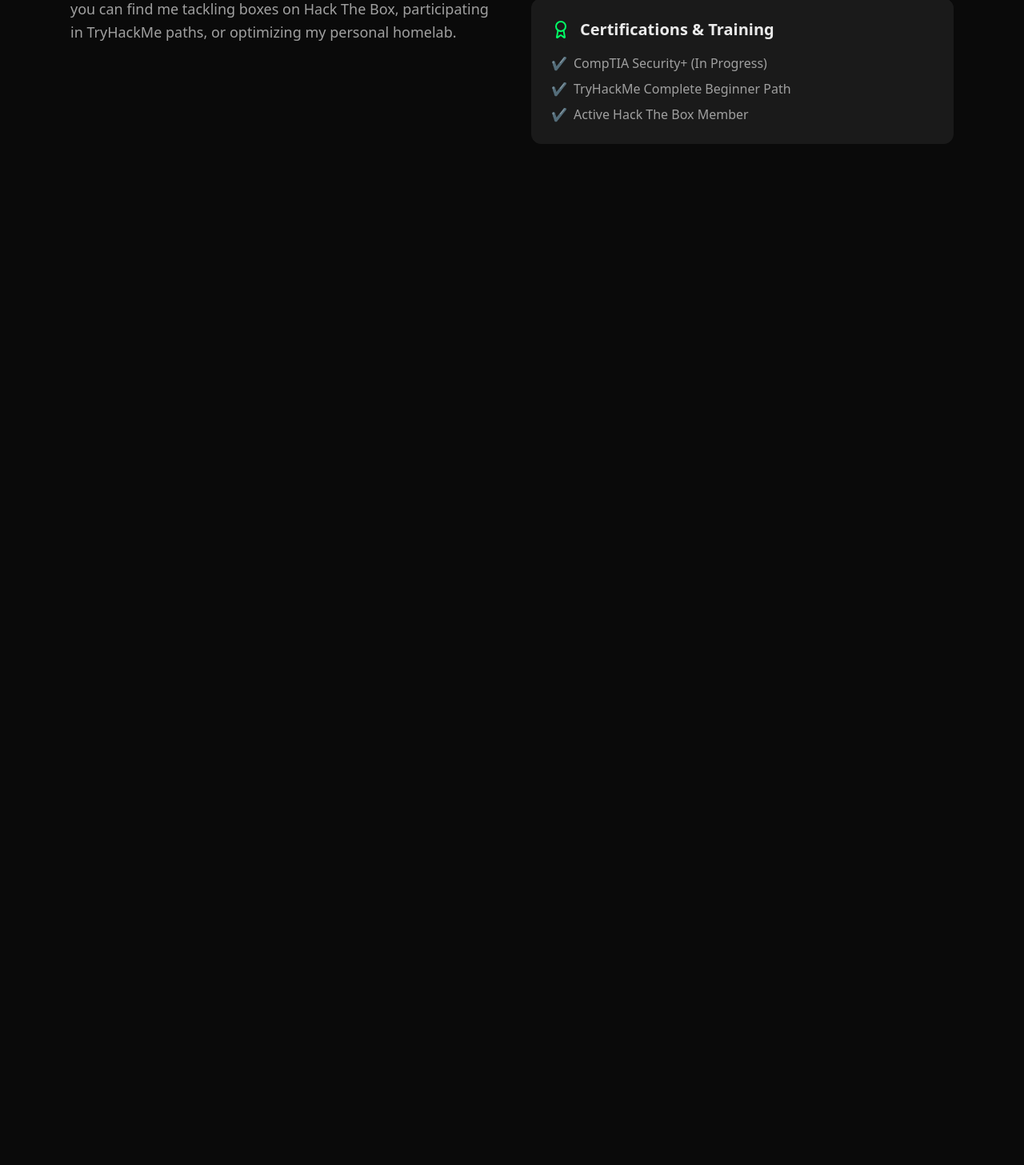
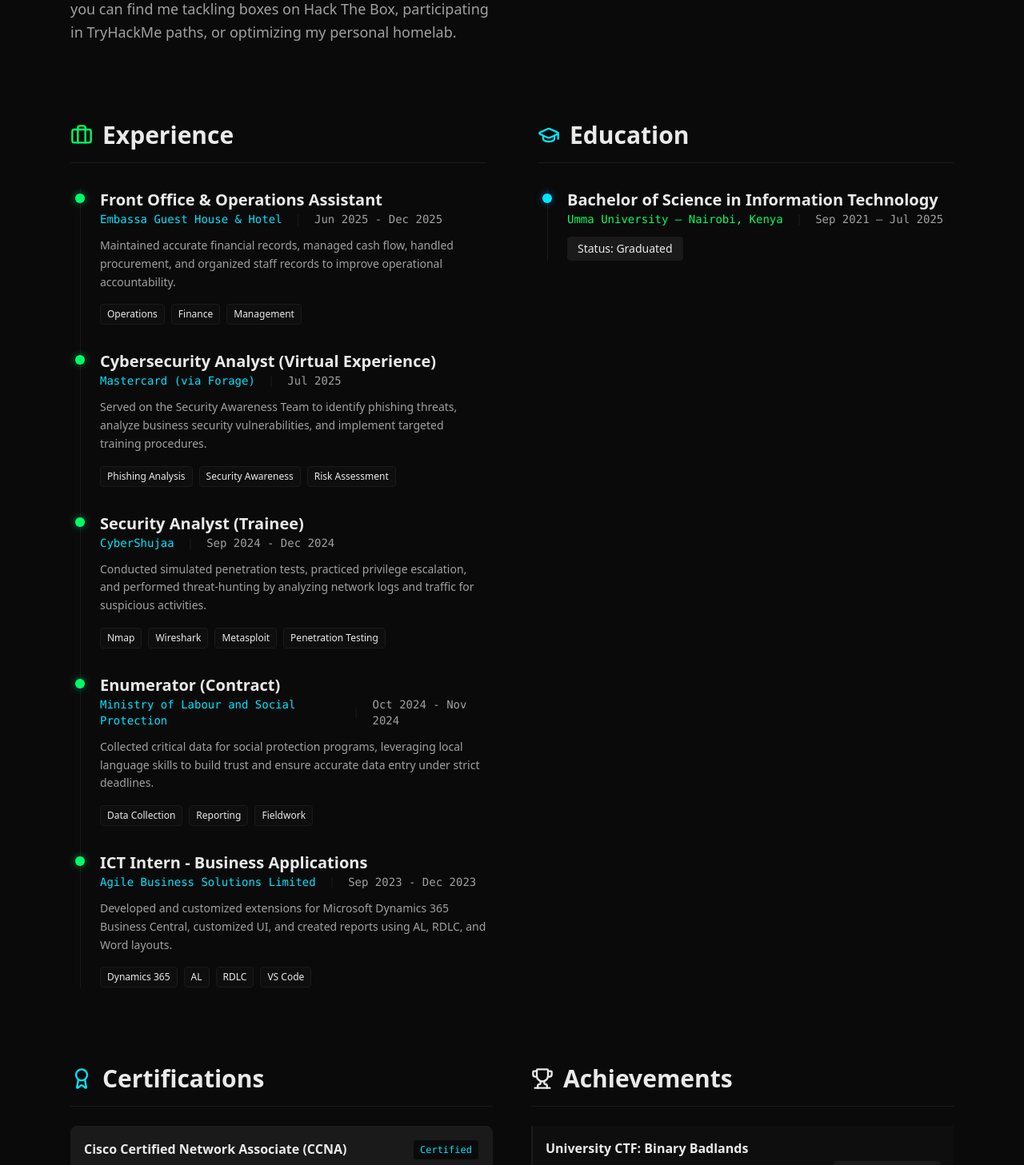
Before and after one commit to Justokip/kipchumba-portfolio, a Next.js app: page /kipchumba-portfolio/about in a window 1280 px wide. Shown: the part 773-2230 px from the top of the page at 80% size. Before the commit the page ends 1033 px from the top, so only its background shows below. Built offline with nearby package versions, Linux system fonts and the light colour scheme.

Commit message:
Feat: Revamped About page with Experience, Education, Certs, and Awards

```diff
--- a/app/about/page.tsx
+++ b/app/about/page.tsx
@@ -2,9 +2,10 @@
 "use client";
 
 import { motion } from "framer-motion";
-import { Terminal, Server, ShieldCheck, Award } from "lucide-react";
+import { Terminal, Server, ShieldCheck, Award, Briefcase, Trophy, GraduationCap } from "lucide-react";
 
 export default function About() {
+
   const skills = [
     {
       category: "Offensive Security",
@@ -23,9 +24,72 @@
     }
   ];
 
+  const experience = [
+    {
+      role: "Front Office & Operations Assistant",
+      company: "Embassa Guest House & Hotel",
+      duration: "Jun 2025 - Dec 2025",
+      description: "Maintained accurate financial records, managed cash flow, handled procurement, and organized staff records to improve operational accountability.",
+      tech: ["Operations", "Finance", "Management"]
+    },
+    {
+      role: "Cybersecurity Analyst (Virtual Experience)",
+      company: "Mastercard (via Forage)",
+      duration: "Jul 2025",
+      description: "Served on the Security Awareness Team to identify phishing threats, analyze business security vulnerabilities, and implement targeted training procedures.",
+      tech: ["Phishing Analysis", "Security Awareness", "Risk Assessment"]
+    },
+    {
+      role: "Security Analyst (Trainee)",
+      company: "CyberShujaa",
+      duration: "Sep 2024 - Dec 2024",
+      description: "Conducted simulated penetration tests, practiced privilege escalation, and performed threat-hunting by analyzing network logs and traffic for suspicious activities.",
+      tech: ["Nmap", "Wireshark", "Metasploit", "Penetration Testing"]
+    },
+    {
+      role: "Enumerator (Contract)",
+      company: "Ministry of Labour and Social Protection",
+      duration: "Oct 2024 - Nov 2024",
+      description: "Collected critical data for social protection programs, leveraging local language skills to build trust and ensure accurate data entry under strict deadlines.",
+      tech: ["Data Collection", "Reporting", "Fieldwork"]
+    },
+    {
+      role: "ICT Intern - Business Applications",
+      company: "Agile Business Solutions Limited",
+      duration: "Sep 2023 - Dec 2023",
+      description: "Developed and customized extensions for Microsoft Dynamics 365 Business Central, customized UI, and created reports using AL, RDLC, and Word layouts.",
+      tech: ["Dynamics 365", "AL", "RDLC", "VS Code"]
+    }
+  ];
+
+  const education = [
+    {
+      degree: "Bachelor of Science in Information Technology",
+      school: "Umma University – Nairobi, Kenya",
+      duration: "Sep 2021 – Jul 2025",
+      status: "Graduated"
+    }
+  ];
+
+  const certifications = [
+    { name: "Cisco Certified Network Associate (CCNA)", issuer: "Cisco", status: "Certified", color: "text-neon-blue" },
+    { name: "Ethical Hacking", issuer: "Cisco", status: "Certified", color: "text-neon-green" },
+    { name: "Security Analyst", issuer: "Cybershujaa Program", status: "Certified", color: "text-text-primary" },
+    { name: "Enterprise Security in Practice", issuer: "IBM", status: "Certified", color: "text-neon-blue" },
+    { name: "Professional Foundations", issuer: "ALX", status: "Completed", color: "text-neon-green" },
+    { name: "Networking and Administration", issuer: "Fundamentals", status: "Completed", color: "text-text-primary" }
+  ];
+
+  const awards = [
+    { title: "University CTF: Binary Badlands", event: "Hack The Box", date: "View Certificate" },
+    { title: "Advent of Cyber", event: "TryHackMe", date: "View Certificate" }
+  ];
+
   return (
-    <div className="max-w-6xl mx-auto px-6 py-20 mt-12">
+    <div className="max-w-6xl mx-auto px-6 py-20 mt-12 space-y-24">
 
+      {/* SECTION 1: WHOAMI & SKILLS */}
+      <div>
         <motion.div
           initial={{ opacity: 0, y: -20 }}
           animate={{ opacity: 1, y: 0 }}
@@ -38,7 +102,6 @@
         </motion.div>
 
         <div className="flex flex-col md:flex-row gap-12">
-
           {/* Left Column: The Story */}
           <motion.div
             initial={{ opacity: 0, x: -20 }}
@@ -60,15 +123,13 @@
             </p>
           </motion.div>
 
-        {/* Right Column: Skills & Certifications */}
+          {/* Right Column: Skills */}
           <motion.div
             initial={{ opacity: 0, x: 20 }}
             animate={{ opacity: 1, x: 0 }}
             transition={{ duration: 0.5, delay: 0.4 }}
             className="flex-1 space-y-8"
           >
-
-          {/* Skills Breakdown */}
             <div className="space-y-6">
               <h2 className="text-2xl font-bold text-text-primary border-b border-surface pb-2">Technical Arsenal</h2>
 
@@ -88,27 +149,138 @@
                 </div>
               ))}
             </div>
-
-          {/* Certifications / Goals */}
-          <div className="mt-8 p-6 bg-surface border border-surface rounded-xl">
-            <div className="flex items-center gap-3 mb-4">
-              <Award className="text-neon-green" size={24} />
-              <h3 className="text-xl font-bold text-text-primary">Certifications & Training</h3>
+          </motion.div>
         </div>
-            <ul className="space-y-2 text-text-secondary">
-              <li className="flex items-center gap-2">
-                <span className="text-neon-green">✔</span> CompTIA Security+ (In Progress)
-              </li>
-              <li className="flex items-center gap-2">
-                <span className="text-neon-blue">✔</span> TryHackMe Complete Beginner Path
-              </li>
-              <li className="flex items-center gap-2">
-                <span className="text-neon-blue">✔</span> Active Hack The Box Member
-              </li>
-            </ul>
       </div>
 
+      {/* SECTION 2: EXPERIENCE & EDUCATION */}
+      <div className="grid grid-cols-1 lg:grid-cols-2 gap-16">
+
+        {/* Experience Timeline */}
+        <motion.div
+          initial={{ opacity: 0, y: 20 }}
+          whileInView={{ opacity: 1, y: 0 }}
+          viewport={{ once: true }}
+          transition={{ duration: 0.5 }}
+        >
+          <div className="flex items-center gap-3 mb-8 border-b border-surface pb-4">
+            <Briefcase className="text-neon-green" size={28} />
+            <h2 className="text-3xl font-bold text-text-primary">Experience</h2>
+          </div>
+
+          <div className="space-y-8 border-l border-surface pl-6 ml-3 relative">
+            {experience.map((job, index) => (
+              <div key={index} className="relative">
+                {/* Timeline dot */}
+                <div className="absolute -left-[31px] top-1.5 w-3 h-3 bg-neon-green rounded-full shadow-[0_0_10px_rgba(0,255,153,0.5)]"></div>
+
+                <h3 className="text-xl font-bold text-text-primary">{job.role}</h3>
+                <div className="flex flex-col sm:flex-row sm:items-center gap-2 sm:gap-4 mb-3 font-mono text-sm">
+                  <span className="text-neon-blue">{job.company}</span>
+                  <span className="hidden sm:inline text-surface">|</span>
+                  <span className="text-text-secondary">{job.duration}</span>
+                </div>
+                <p className="text-text-secondary mb-4 leading-relaxed text-sm">{job.description}</p>
+                <div className="flex flex-wrap gap-2">
+                  {job.tech.map((tool) => (
+                    <span key={tool} className="px-2 py-1 text-xs border border-surface rounded text-text-primary bg-surface/30">
+                      {tool}
+                    </span>
+                  ))}
+                </div>
+              </div>
+            ))}
+          </div>
         </motion.div>
+
+        {/* Education Timeline */}
+        <motion.div
+          initial={{ opacity: 0, y: 20 }}
+          whileInView={{ opacity: 1, y: 0 }}
+          viewport={{ once: true }}
+          transition={{ duration: 0.5, delay: 0.2 }}
+        >
+          <div className="flex items-center gap-3 mb-8 border-b border-surface pb-4">
+            <GraduationCap className="text-neon-blue" size={28} />
+            <h2 className="text-3xl font-bold text-text-primary">Education</h2>
+          </div>
+
+          <div className="space-y-8 border-l border-surface pl-6 ml-3 relative">
+            {education.map((edu, index) => (
+              <div key={index} className="relative">
+                <div className="absolute -left-[31px] top-1.5 w-3 h-3 bg-neon-blue rounded-full shadow-[0_0_10px_rgba(0,153,255,0.5)]"></div>
+
+                <h3 className="text-xl font-bold text-text-primary">{edu.degree}</h3>
+                <div className="flex flex-col sm:flex-row sm:items-center gap-2 sm:gap-4 mb-3 font-mono text-sm">
+                  <span className="text-neon-green">{edu.school}</span>
+                  <span className="hidden sm:inline text-surface">|</span>
+                  <span className="text-text-secondary">{edu.duration}</span>
+                </div>
+                <div className="inline-block px-3 py-1 bg-surface border border-surface text-text-primary text-sm rounded">
+                  Status: {edu.status}
+                </div>
+              </div>
+            ))}
+          </div>
+        </motion.div>
+
+      </div>
+
+      {/* SECTION 3: CERTIFICATIONS & AWARDS */}
+      <div className="grid grid-cols-1 md:grid-cols-2 gap-12">
+
+        {/* Certifications */}
+        <motion.div
+          initial={{ opacity: 0, x: -20 }}
+          whileInView={{ opacity: 1, x: 0 }}
+          viewport={{ once: true }}
+          transition={{ duration: 0.5 }}
+        >
+          <div className="flex items-center gap-3 mb-6 border-b border-surface pb-4">
+            <Award className="text-neon-blue" size={28} />
+            <h2 className="text-3xl font-bold text-text-primary">Certifications</h2>
+          </div>
+          <div className="space-y-4">
+            {certifications.map((cert, index) => (
+              <div key={index} className="p-4 bg-surface border border-surface rounded-lg hover:border-neon-blue/50 transition-colors">
+                <div className="flex justify-between items-start mb-1">
+                  <h3 className="font-bold text-text-primary">{cert.name}</h3>
+                  <span className={`text-xs font-mono px-2 py-1 bg-background rounded border border-surface ${cert.color}`}>
+                    {cert.status}
+                  </span>
+                </div>
+                <p className="text-sm text-text-secondary font-mono">{cert.issuer}</p>
+              </div>
+            ))}
+          </div>
+        </motion.div>
+
+        {/* Honors & Awards */}
+        <motion.div
+          initial={{ opacity: 0, x: 20 }}
+          whileInView={{ opacity: 1, x: 0 }}
+          viewport={{ once: true }}
+          transition={{ duration: 0.5 }}
+        >
+          <div className="flex items-center gap-3 mb-6 border-b border-surface pb-4">
+            <Trophy className="text-text-primary" size={28} />
+            <h2 className="text-3xl font-bold text-text-primary">Achievements</h2>
+          </div>
+          <div className="space-y-4">
+            {awards.map((award, index) => (
+              <div key={index} className="p-4 border-l-2 border-surface hover:border-neon-green transition-colors bg-surface/30">
+                <h3 className="font-bold text-text-primary mb-1">{award.title}</h3>
+                <div className="flex justify-between text-sm items-center">
+                  <span className="text-text-secondary">{award.event}</span>
+                  <a href="#" className="font-mono text-neon-blue hover:underline text-xs bg-surface px-2 py-1 rounded border border-surface">
+                    {award.date}
+                  </a>
+                </div>
+              </div>
+            ))}
+          </div>
+        </motion.div>
+
       </div>
 
     </div>
```
Lines whose indentation alone changed are shown as unchanged.
